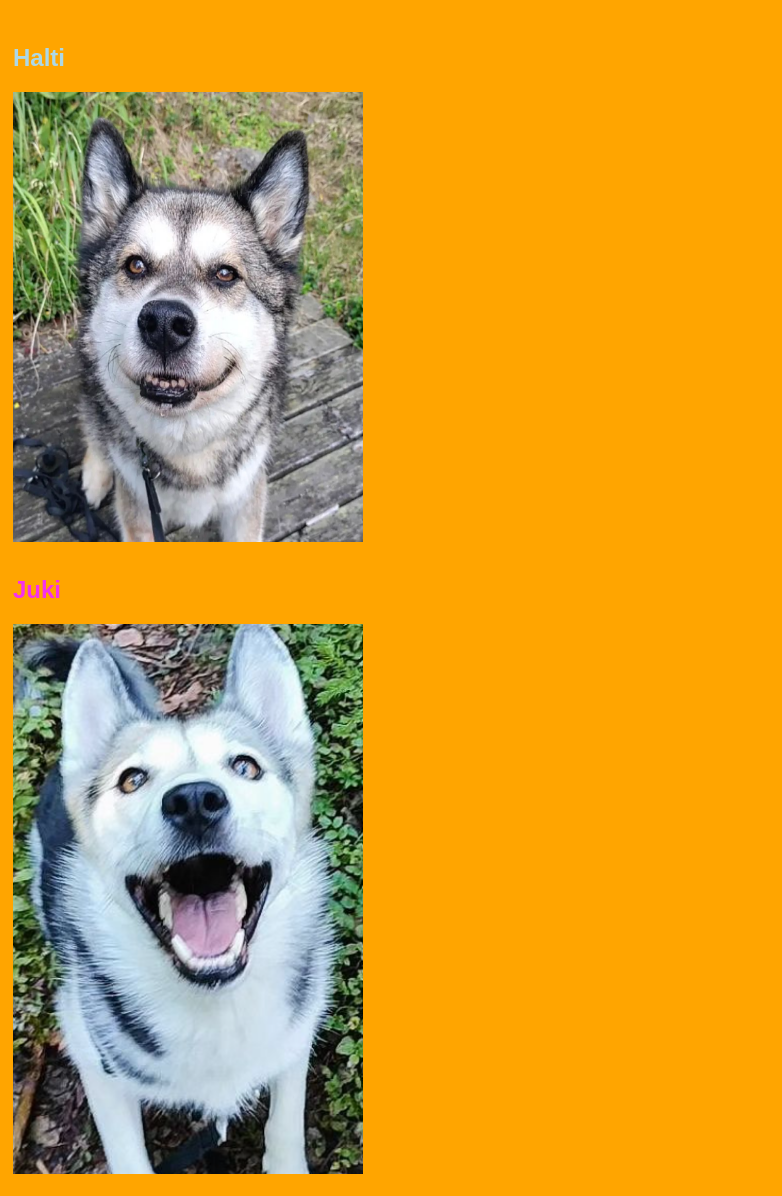
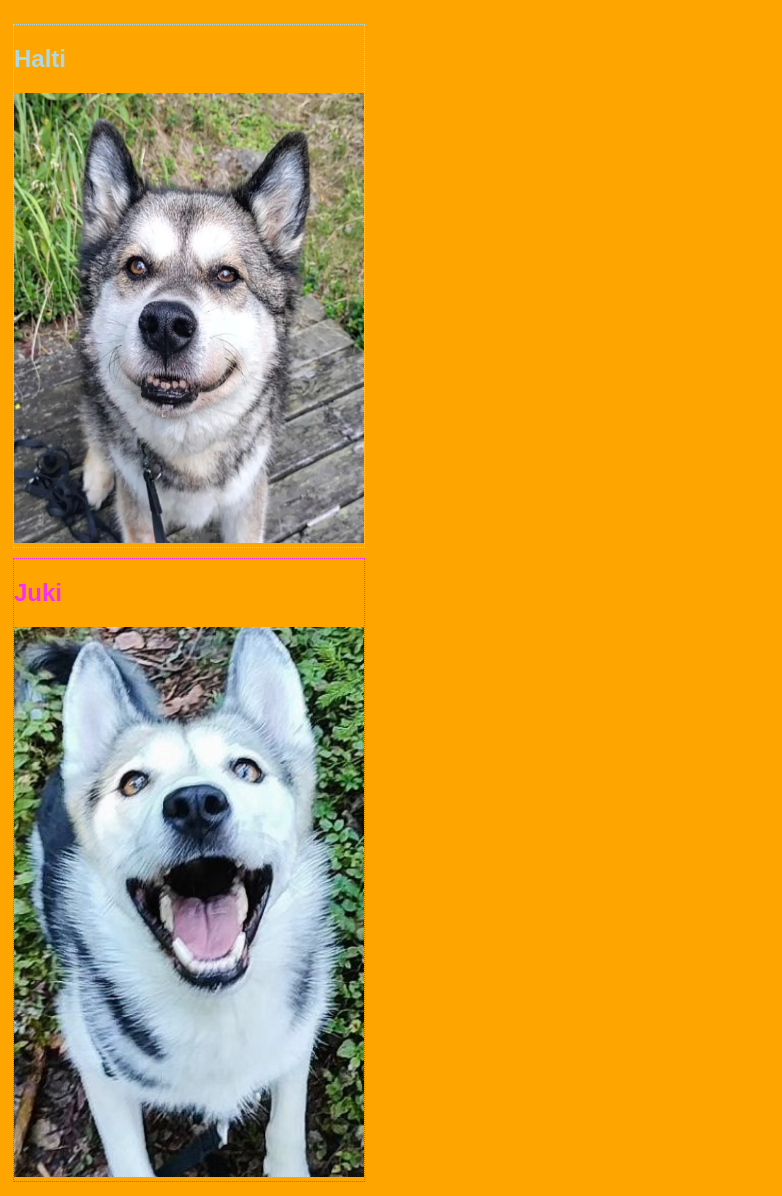
Before and after one commit to cAtalystii/palautussivu, a plain HTML site: page ekasivu/koirat.html in a window 1280 px wide. Shown: the part 61-1257 px from the top of the page, without its empty margins (0-782 px from the left). Drawn offline with Linux system fonts and the light colour scheme.

Commit message:
style.css

```diff
--- a/ekasivu/style.css
+++ b/ekasivu/style.css
@@ -7,10 +7,12 @@ h1 {
 }
 #halti {
 	color: lightblue;
+	border: 1px dotted lightblue;
 	font-family: Arial, sans-serif;
 }
 #juki {
 	color: rgb(245, 49, 238);
+	border: 1px dotted rgb(245,49,238);
 	font-family: Arial, sans-serif;
 }
 .column {
```
